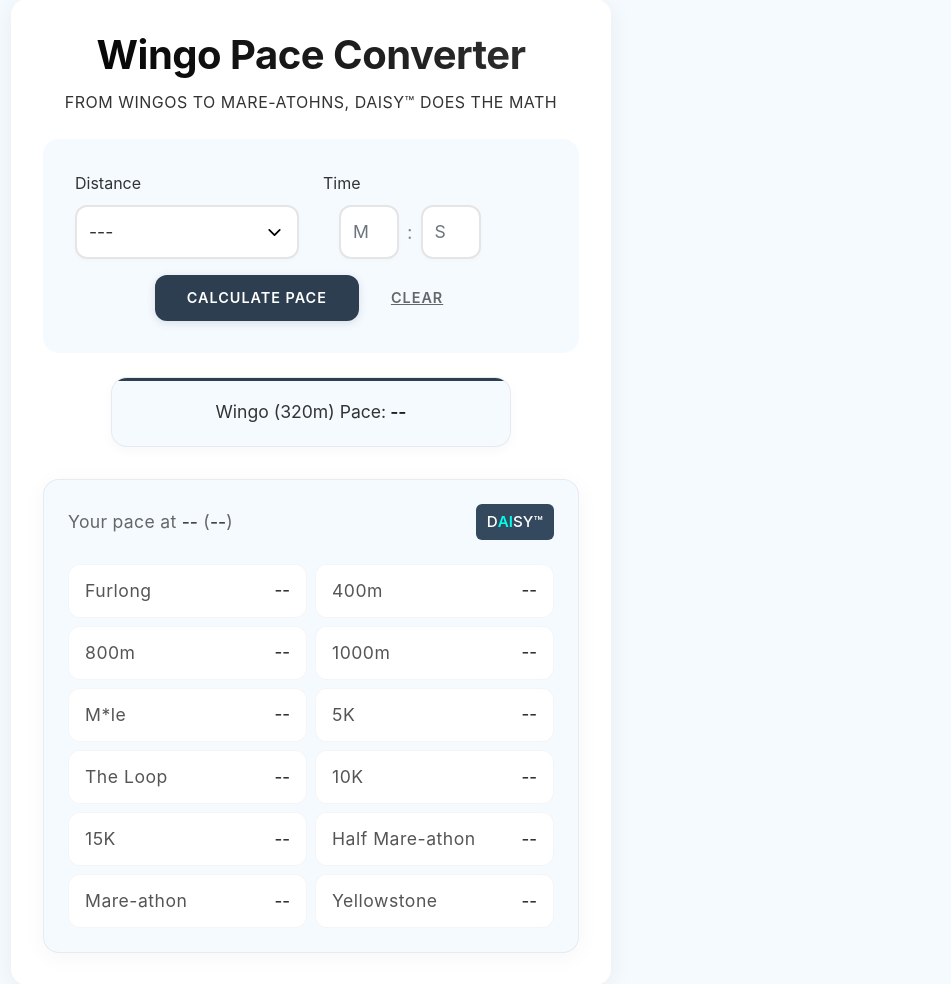
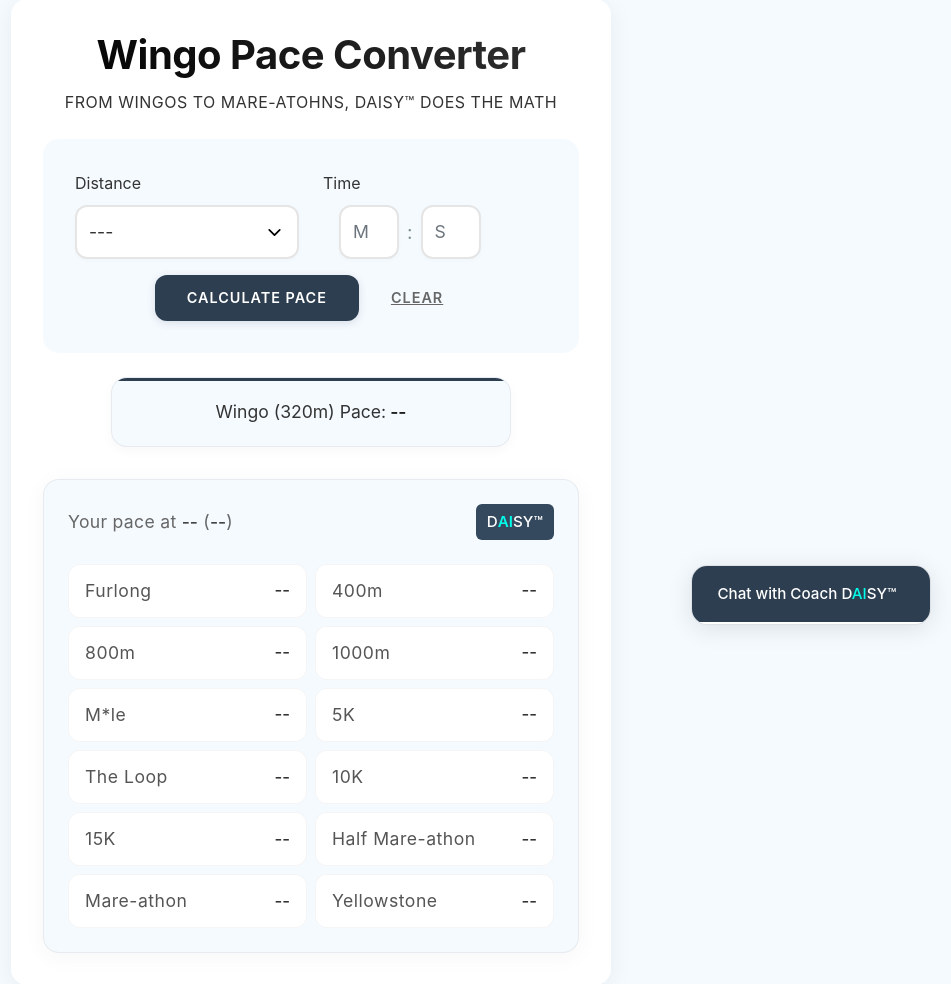
Before and after one commit to EricGoldwein/320ai, a Flask app: page /wingo-converter in a window 1280 px wide. Shown: the part 155-1139 px from the top of the page, without its empty margins (329-1280 px from the left). Run offline with Flask 3, Linux system fonts and the light colour scheme; parts of the project's set-up code (start-up, migrations or seed data) failed here and were passed over.

Commit message:
Enhanced chat widget: Added minimalist chat component, shared conversation history across pages, improved styling and UX

```diff
--- a/app.py
+++ b/app.py
@@ -213,7 +213,7 @@ class WorkoutOptimizer:
 
             {
                 "intensity": "CHAOTIC",
-                "workout": "The Porcupine Prance:\nRun in random directions and paces for 3:20\n32s break\nrepeat 3x\nLook out for bikers and lane 1 walkers",
+                "workout": "The Porcupine Prance:\nChange paces every 40s, for 3:20\n30s break\nrepeat 3x\nLook out for bikers and lane 1 walkers",
                 "science": "Designed by DAISY™ for optimized natural variation."
             },
 
--- /dev/null
+++ b/templates/components/minimalist_chat.html
@@ -0,0 +1,353 @@
+{% block minimalist_chat_css %}
+<style>
+    .chat-widget {
+        position: fixed;
+        bottom: 20px;
+        right: 20px;
+        width: 360px;
+        background: #f5faff;
+        border-radius: 16px;
+        box-shadow: 0 4px 24px rgba(0, 0, 0, 0.1);
+        overflow: hidden;
+        display: flex;
+        flex-direction: column;
+        z-index: 1000;
+        border: 1px solid rgba(0, 0, 0, 0.1);
+        transition: all 0.3s ease;
+    }
+
+    .chat-widget.collapsed {
+        height: 60px;
+        width: 240px;
+    }
+
+    .chat-header {
+        padding: 1rem;
+        background: #2c3e50;
+        color: white;
+        display: flex;
+        align-items: center;
+        justify-content: space-between;
+        cursor: pointer;
+        transition: background-color 0.2s ease;
+    }
+
+    .chat-widget.collapsed .chat-header {
+        justify-content: center;
+        padding: 1rem 0.75rem;
+    }
+
+    .chat-header:hover {
+        background: #34495e;
+    }
+
+    .chat-header-title {
+        display: flex;
+        align-items: center;
+        gap: 0.5rem;
+        font-weight: 500;
+        font-size: 0.95rem;
+    }
+
+    .chat-widget.collapsed .chat-header-title {
+        flex: 1;
+        justify-content: center;
+    }
+
+    .chat-header .ai {
+        color: #00ffeb;
+    }
+
+    .expanded-title {
+        display: none;
+        font-size: 1rem;
+    }
+
+    .collapsed-title {
+        display: inline;
+    }
+
+    .chat-widget:not(.collapsed) .expanded-title {
+        display: inline;
+    }
+
+    .chat-widget:not(.collapsed) .collapsed-title {
+        display: none;
+    }
+
+    .chat-messages {
+        height: 300px;
+        overflow-y: auto;
+        padding: 1rem;
+        display: flex;
+        flex-direction: column;
+        gap: 0.5rem;
+        background: white;
+    }
+
+    .chat-message {
+        padding: 0.75rem;
+        border-radius: 12px;
+        max-width: 85%;
+        font-size: 0.95rem;
+        line-height: 1.4;
+    }
+
+    .chat-message.user {
+        background: #f0f7ff;
+        align-self: flex-end;
+        color: #2c3e50;
+    }
+
+    .chat-message.assistant {
+        background: #f5f5f5;
+        align-self: flex-start;
+        color: #333;
+    }
+
+    .chat-input {
+        padding: 0.75rem;
+        background: white;
+        border-top: 1px solid rgba(0, 0, 0, 0.1);
+        display: flex;
+        gap: 0.5rem;
+    }
+
+    .chat-input input {
+        flex: 1;
+        padding: 0.5rem;
+        border: 1px solid #ddd;
+        border-radius: 6px;
+        font-size: 0.95rem;
+    }
+
+    .chat-input input:focus {
+        outline: none;
+        border-color: #2c3e50;
+    }
+
+    .chat-input button {
+        padding: 0.5rem 1rem;
+        background: #2c3e50;
+        color: white;
+        border: none;
+        border-radius: 6px;
+        font-weight: 500;
+        cursor: pointer;
+        transition: all 0.2s;
+    }
+
+    .chat-input button:hover {
+        background: #34495e;
+    }
+
+    .chat-input button:disabled {
+        background: #95a5a6;
+        cursor: not-allowed;
+    }
+
+    .chat-toggle {
+        display: flex;
+        align-items: center;
+    }
+
+    .chat-widget.collapsed .chat-toggle {
+        margin-left: 0.5rem;
+    }
+
+    .chat-toggle i {
+        transition: transform 0.3s ease;
+    }
+
+    .chat-widget.collapsed .chat-toggle i {
+        transform: rotate(180deg);
+    }
+
+    .loading-dots {
+        display: inline-flex;
+        gap: 4px;
+        align-items: center;
+        height: 20px;
+    }
+
+    .loading-dots span {
+        width: 4px;
+        height: 4px;
+        background: #666;
+        border-radius: 50%;
+        animation: pulse 1s infinite;
+    }
+
+    .loading-dots span:nth-child(2) { animation-delay: 0.2s; }
+    .loading-dots span:nth-child(3) { animation-delay: 0.4s; }
+
+    @keyframes pulse {
+        0%, 100% { transform: scale(1); opacity: 0.3; }
+        50% { transform: scale(1.2); opacity: 1; }
+    }
+
+    .chat-message.loading {
+        background: none;
+        padding: 0.5rem;
+    }
+
+    @media (max-width: 768px) {
+        .chat-widget {
+            width: calc(100% - 40px);
+            bottom: 10px;
+            right: 20px;
+        }
+    }
+</style>
+{% endblock %}
+
+{% block minimalist_chat_html %}
+<div class="chat-widget collapsed" id="chatWidget">
+    <div class="chat-header" onclick="toggleChat()">
+        <div class="chat-header-title">
+            <span class="expanded-title">Coach D<span class="ai">AI</span>SY™</span>
+            <span class="collapsed-title">Chat with Coach D<span class="ai">AI</span>SY™</span>
+        </div>
+        <div class="chat-toggle">
+            <i class="fas fa-chevron-down"></i>
+        </div>
+    </div>
+    <div class="chat-messages" id="chatMessages">
+        <div class="chat-message assistant">
+            Hay hay hay! I'm Coach DAISY™, your AI-powered running coach and also a horse.
+        </div>
+    </div>
+    <div class="chat-input">
+        <input type="text" id="userInput" placeholder="Ask me anything..." autocomplete="off">
+        <button type="button" id="sendButton" onclick="sendMessage()">Send</button>
+    </div>
+</div>
+{% endblock %}
+
+{% block minimalist_chat_js %}
+<script>
+let isProcessing = false;
+let conversationHistory = [];
+
+// Load conversation history from localStorage on page load
+document.addEventListener('DOMContentLoaded', function() {
+    const savedHistory = localStorage.getItem('daisyChatHistory');
+    if (savedHistory) {
+        conversationHistory = JSON.parse(savedHistory);
+        // Rebuild the chat messages UI from history
+        const chatMessages = document.getElementById('chatMessages');
+        chatMessages.innerHTML = ''; // Clear initial message
+        conversationHistory.forEach(msg => {
+            const messageDiv = document.createElement('div');
+            messageDiv.className = `chat-message ${msg.role === 'user' ? 'user' : 'assistant'}`;
+            messageDiv.textContent = msg.content;
+            chatMessages.appendChild(messageDiv);
+        });
+        chatMessages.scrollTop = chatMessages.scrollHeight;
+    } else {
+        // Initialize with welcome message if no history exists
+        conversationHistory = [{
+            role: "assistant",
+            content: "Hay hay hay! I'm Coach DAISY™. Need help with Wingo paces or training?"
+        }];
+        localStorage.setItem('daisyChatHistory', JSON.stringify(conversationHistory));
+    }
+});
+
+function toggleChat() {
+    const widget = document.getElementById('chatWidget');
+    widget.classList.toggle('collapsed');
+}
+
+function addMessage(content, isUser = false) {
+    const messageDiv = document.createElement('div');
+    messageDiv.className = `chat-message ${isUser ? 'user' : 'assistant'}`;
+    messageDiv.textContent = content;
+
+    const chatMessages = document.getElementById('chatMessages');
+    chatMessages.appendChild(messageDiv);
+    chatMessages.scrollTop = chatMessages.scrollHeight;
+
+    conversationHistory.push({
+        role: isUser ? "user" : "assistant",
+        content: content
+    });
+
+    // Save updated history to localStorage
+    localStorage.setItem('daisyChatHistory', JSON.stringify(conversationHistory));
+}
+
+function addLoadingIndicator() {
+    const loadingDiv = document.createElement('div');
+    loadingDiv.className = 'chat-message assistant loading';
+    loadingDiv.innerHTML = '<div class="loading-dots"><span></span><span></span><span></span></div>';
+    const chatMessages = document.getElementById('chatMessages');
+    chatMessages.appendChild(loadingDiv);
+    chatMessages.scrollTop = chatMessages.scrollHeight;
+    return loadingDiv;
+}
+
+async function sendMessage() {
+    const userInput = document.getElementById('userInput');
+    const sendButton = document.getElementById('sendButton');
+    const message = userInput.value.trim();
+
+    if (!message || isProcessing) return;
+
+    isProcessing = true;
+    userInput.disabled = true;
+    sendButton.disabled = true;
+
+    addMessage(message, true);
+    userInput.value = '';
+
+    const loadingIndicator = addLoadingIndicator();
+
+    try {
+        const response = await fetch('/api/chat', {
+            method: 'POST',
+            headers: {
+                'Content-Type': 'application/json',
+            },
+            body: JSON.stringify({
+                message: message,
+                conversation_history: conversationHistory
+            })
+        });
+
+        loadingIndicator.remove();
+
+        const data = await response.json();
+
+        if (data.error) {
+            addMessage('Sorry, I encountered an error. Please try again.', false);
+            conversationHistory.pop(); // Remove error message from history
+        } else {
+            addMessage(data.response, false);
+            if (data.conversation_history) {
+                conversationHistory = data.conversation_history;
+                localStorage.setItem('daisyChatHistory', JSON.stringify(conversationHistory));
+            }
+        }
+    } catch (error) {
+        loadingIndicator.remove();
+        console.error('Error:', error);
+        addMessage('Sorry, I encountered an error. Please try again.', false);
+        conversationHistory.pop(); // Remove error message from history
+    } finally {
+        isProcessing = false;
+        userInput.disabled = false;
+        sendButton.disabled = false;
+        userInput.focus();
+    }
+}
+
+// Handle Enter key
+document.getElementById('userInput').addEventListener('keypress', function(e) {
+    if (e.key === 'Enter' && !e.shiftKey) {
+        e.preventDefault();
+        sendMessage();
+    }
+});
+</script>
+{% endblock %}
--- a/templates/wingo_converter.html
+++ b/templates/wingo_converter.html
@@ -14,7 +14,7 @@
 <meta name="twitter:image" content="{{ url_for('static', filename='img/wingo-converter-card.png', _external=True) }}">
 <meta name="apple-mobile-web-app-capable" content="yes">
 <meta name="format-detection" content="telephone=no">
-<script src="https://html2canvas.hertzen.com/dist/html2canvas.min.js"></script>
+<link rel="stylesheet" href="https://cdnjs.cloudflare.com/ajax/libs/font-awesome/6.5.1/css/all.min.css">
 {% endblock %}
 
 {% block extra_css %}
@@ -431,6 +395,7 @@
         background: #f5faff;
     }
 </style>
+{% include 'components/minimalist_chat.html' %}
 {% endblock %}
 
 {% block content %}
@@ -738,52 +702,5 @@ document.addEventListener('DOMContentLoaded', function() {
         });
     });
 });
-
-async function copyAsImage() {
-    const element = document.getElementById('projections');
-    try {
-        // Create canvas from the element
-        const canvas = await html2canvas(element, {
-            backgroundColor: '#f5faff',
-            scale: 2, // Higher quality
-            logging: false,
-            useCORS: true
-        });
-
-        // Convert to blob
-        canvas.toBlob(async (blob) => {
-            try {
-                // Create ClipboardItem
-                const item = new ClipboardItem({ "image/png": blob });
-                await navigator.clipboard.write([item]);
-
-                // Show success message
-                const tooltip = element.querySelector('.copy-tooltip');
-                tooltip.textContent = 'Copied!';
-                setTimeout(() => {
-                    tooltip.textContent = 'Click to copy as image';
-                }, 2000);
-            } catch (err) {
-                // Fallback for browsers that don't support clipboard.write
-                const url = canvas.toDataURL();
-                const img = new Image();
-                img.src = url;
-
-                // Open in new tab as fallback
-                const tab = window.open();
-                tab.document.write(img.outerHTML);
-
-                // Show fallback message
-                const tooltip = element.querySelector('.copy-tooltip');
-                tooltip.textContent = 'Opened in new tab!';
-                setTimeout(() => {
-                    tooltip.textContent = 'Click to copy as image';
-                }, 2000);
-            }
-        });
-    } catch (error) {
-        console.error('Error creating image:', error);
-    }
-}
 </script>
 {% endblock %}
```
Also changed, not shown: other parts of templates/wingo_converter.html (+4 -41 lines), templates/coach.html (+42 -4 lines), templates/workouts.html (+30 -23 lines).
